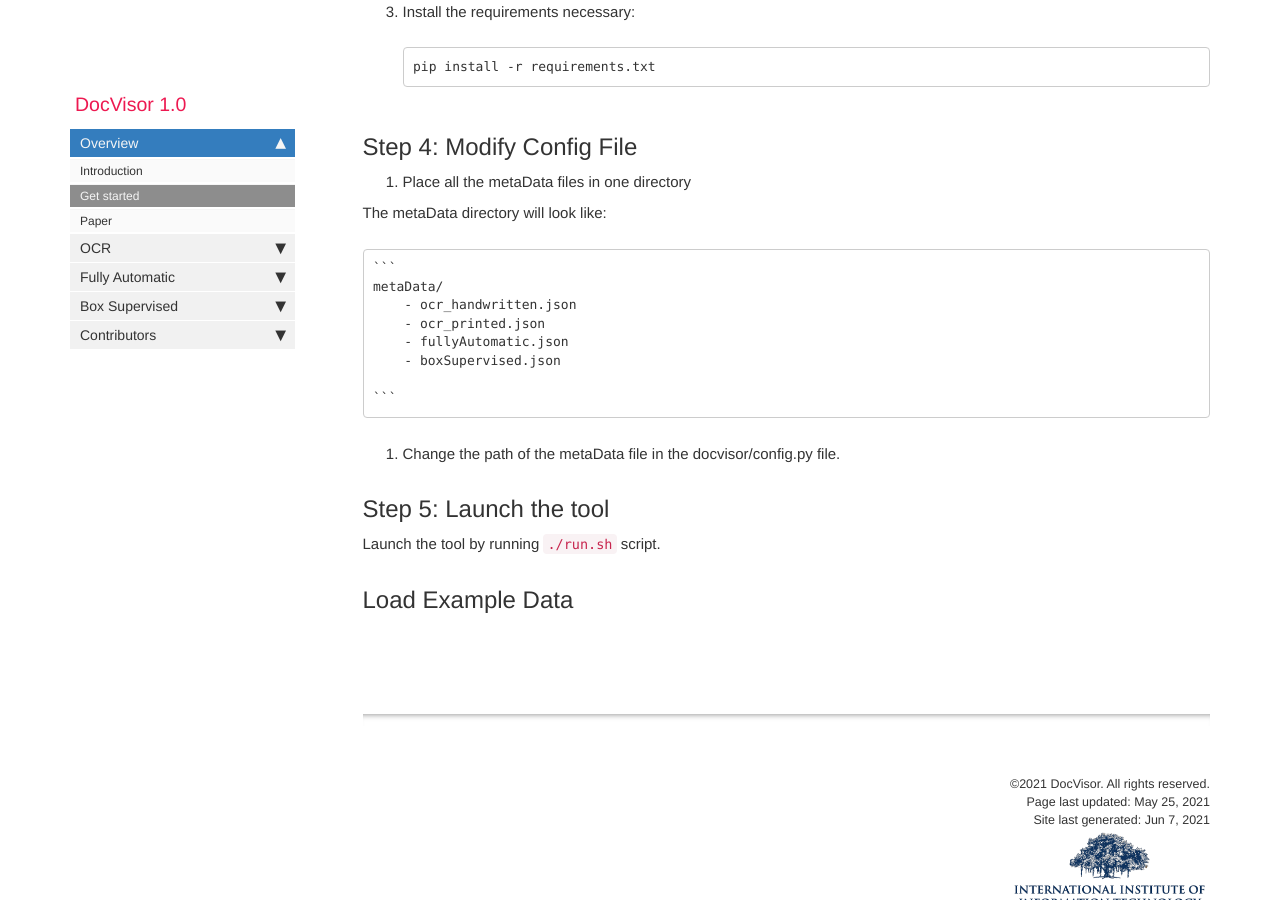
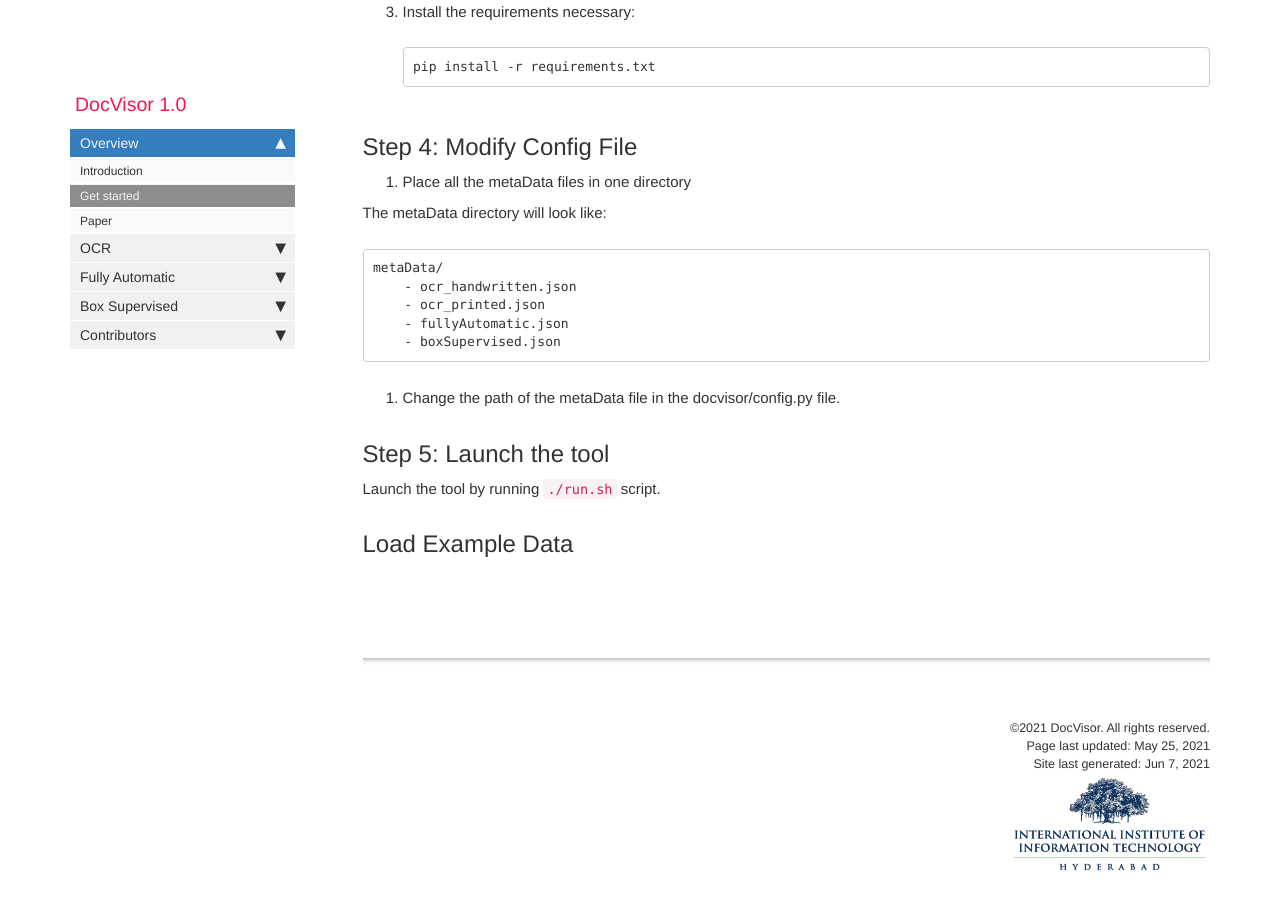
Before and after one commit to ihdia/docvisor, a Jekyll site: the page built from pages/common/getting_started.md, in a window 1280 px wide and 900 px high, scrolled down 1399 px. Built offline with Jekyll 4.4.1, drawn with Linux system fonts in a browser that asks for light colours; comment, search, counter and statistics services are not loaded; some of the changed lines change nothing that is shown.

Commit message:
update links

````diff
--- a/_config.yml
+++ b/_config.yml
@@ -12,7 +12,7 @@
 company_name: DocVisor
 # this appears in the footer
 
-permalink : /docvisor/
+# permalink : /docvisor/
 
 # github_editme_path: tomjoht/documentation-theme-jekyll/blob/gh-pages/
 # if you're using Github, provide the basepath to the branch you've created for reviews, following the sample here. if not, leave this value blank.
--- a/pages/common/getting_started.md
+++ b/pages/common/getting_started.md
@@ -2,7 +2,6 @@
 title: Getting Started
 keywords: docVisor tool, Contact Points, Contributors
 last_updated: May 25, 2021
-# tags: [getting_started]
 summary: "All necessary instructions to use the DocVisor tool."
 sidebar: mydoc_sidebar
 permalink: getting_started.html
@@ -33,9 +32,9 @@
 
 You can load one or more of these tools to the DocVisor tool at any given point in time.
 
-- To load the Fully Automatic tool, prepare your datafiles as described [here](/fa_setup.html)
-- To load the Box Supervised tool, prepare your datafiles as described [here](/box_setup.html)
-- To load the OCR tool, prepare your datafiles as described [here](/ocr_layout.html)
+- To load the Fully Automatic tool, prepare your datafiles as described [here](/docvisor/fa_setup.html)
+- To load the Box Supervised tool, prepare your datafiles as described [here](/docvisor/box_setup.html)
+- To load the OCR tool, prepare your datafiles as described [here](/docvisor/ocr_layout.html)
 
 
 ## Step 3: Setting up your environment
@@ -63,14 +62,12 @@
 
 The metaData directory will look like:
 
-    ```
     metaData/
         - ocr_handwritten.json
         - ocr_printed.json
         - fullyAutomatic.json
         - boxSupervised.json
 
-    ```
 
 2. Change the path of the metaData file in the docvisor/config.py file.
 
````
Also changed, not shown: 1 other file.
